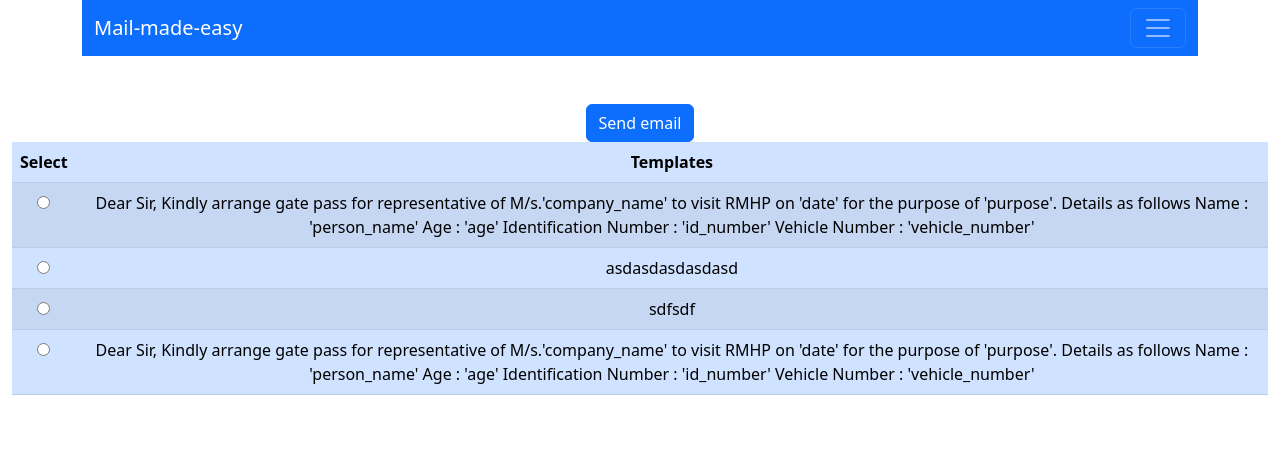
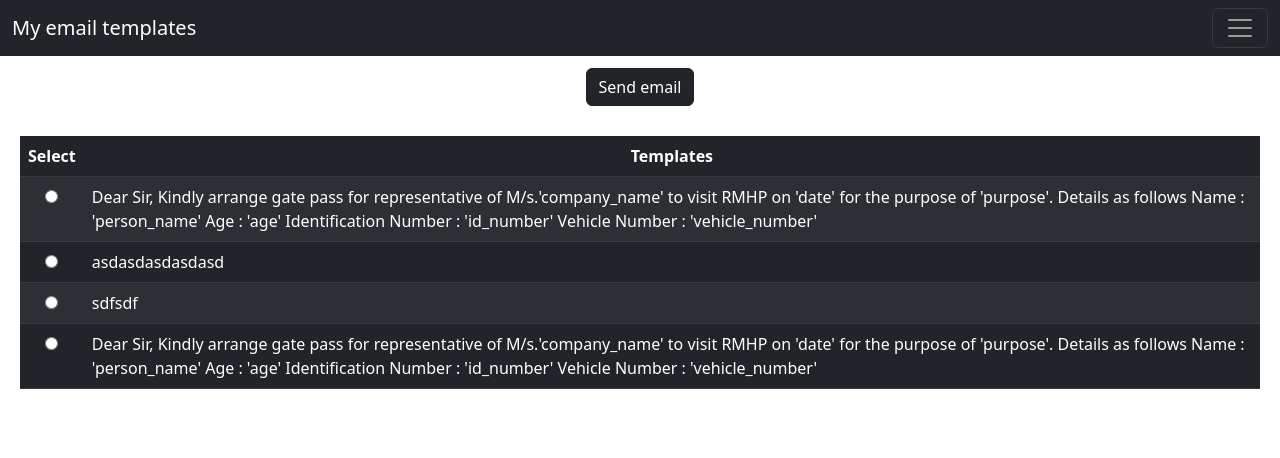
Before and after one commit to sagar1729sagar/cs50_final_project, a Flask app: page / in a window 1280 px wide. Shown: the top 458 px of the page. Run offline with Flask 3, Linux system fonts and the light colour scheme; data comes from the database, SQL or seed files in the repository.

Commit message:
Beautify

```diff
--- a/app.py
+++ b/app.py
@@ -28,8 +28,11 @@ def happy():
 def email():
    if request.method == "POST":
       option = request.form.get('template_id')
+      print("option")
+      print(option)
       variables = []
       receivers = []
+      signature = ''
       if option:
          # Get variables
          db = sqlite3.connect('emails.db')
--- a/static/style.css
+++ b/static/style.css
@@ -1,3 +1,11 @@
 .um {
     margin-top: 30px;
 }
+
+.body-content {
+    margin-top: 30px;
+}
+
+.border-margins {
+    margin: 20px;
+}
--- a/templates/happy.html
+++ b/templates/happy.html
@@ -7,6 +7,6 @@
     <p>Thanks for using this application. Hope its usefull</p>
 </div>
 <form action="/">
-    <button class="btn btn-primary" type="submit"> Go to Home Page</button>
+    <button class="btn btn-dark" type="submit"><b> Go to Home Page</b></button>
 </form>
 {% endblock %}
--- a/templates/index.html
+++ b/templates/index.html
@@ -9,8 +9,8 @@
             </form>
         {% else %}
             <form action="/email" method="post">
-                <button class="btn btn-primary" type="submit">Send email</button>
-                <table class="table table-primary table-striped">
+                <button class="btn btn-dark" type="submit">Send email</button>
+                <table class="table table-dark table-striped um">
                     <thead>
                         <th>Select</th>
                         <th>Templates</th>
@@ -21,7 +21,7 @@
                                 <td>
                                     <input type="radio" id="{{row[0]}}" name="template_id" value="{{row[0]}}">
                                 </td>
-                                <td>
+                                <td class="text-start">
                                     {{row[1]}}
                                 </td>
                             </tr>
--- a/templates/layout.html
+++ b/templates/layout.html
@@ -22,28 +22,33 @@
                 </div>
             </header>
         {% endif %}
-        <div class="container container-fluid">
-            <nav class="navbar bg-primary" data-bs-theme="dark">
-                <!-- Navbar content -->
+        <div>
+            <nav class="navbar navbar-dark bg-dark fixed-top">
                 <div class="container-fluid">
-                    <a class="navbar-brand" href="#">Mail-made-easy</a>
-                    <button class="navbar-toggler" type="button" data-bs-toggle="collapse" data-bs-target="#navbarSupportedContent" aria-controls="navbarSupportedContent" aria-expanded="false" aria-label="Toggle navigation">
-                      <span class="navbar-toggler-icon"></span>
-                    </button>
-                    <div class="collapse navbar-collapse" id="navbarSupportedContent">
-                      <ul class="navbar-nav me-auto mb-2 mb-lg-0">
+                  <a class="navbar-brand" href="/">My email templates</a>
+                  <button class="navbar-toggler" type="button" data-bs-toggle="offcanvas" data-bs-target="#offcanvasDarkNavbar" aria-controls="offcanvasDarkNavbar" aria-label="Toggle navigation">
+                    <span class="navbar-toggler-icon"></span>
+                  </button>
+                  <div class="offcanvas offcanvas-end text-bg-dark" tabindex="-1" id="offcanvasDarkNavbar" aria-labelledby="offcanvasDarkNavbarLabel">
+                    <div class="offcanvas-header">
+                      <h5 class="offcanvas-title" id="offcanvasDarkNavbarLabel">Jump to...</h5>
+                      <button type="button" class="btn-close btn-close-white" data-bs-dismiss="offcanvas" aria-label="Close"></button>
+                    </div>
+                    <div class="offcanvas-body">
+                      <ul class="navbar-nav justify-content-end flex-grow-1 pe-3">
                         <li class="nav-item">
                           <a class="nav-link active" aria-current="page" href="/">Home</a>
-                      </ul>
-                      <ul class="navbar-nav me-auto mb-2 mb-lg-0">
+                        </li>
                         <li class="nav-item">
-                          <a class="nav-link active" aria-current="page" href="/template">Create template</a>
+                          <a class="nav-link" href="/template">Create template</a>
+                        </li>
                       </ul>
                     </div>
                   </div>
+                </div>
               </nav>
         </div>
-        <main class="container-fluid py-5 text-center">
+        <main class="py-5 text-center border-margins body-content ">
             {% block body %}
             {% endblock %}
         </main>
```
Also changed, not shown: templates/email.html (+15 -11 lines).
